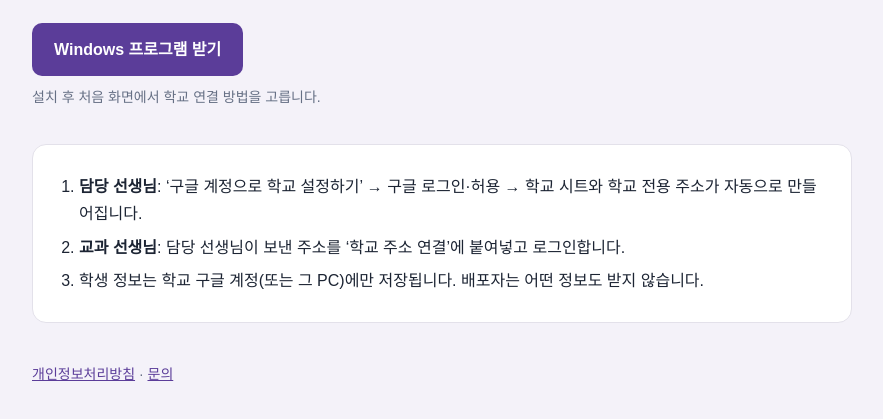
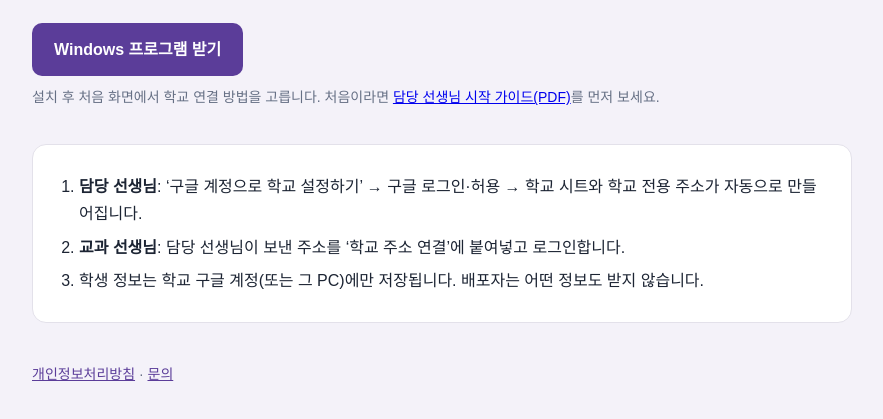
Before and after one commit to simonteacher/release.yml, an Electron app: page docs/index.html in a window 1100 px wide. Shown: the part 279-698 px from the top of the page, without its empty margins (108-991 px from the left). Drawn offline with Linux system fonts and the light colour scheme.

Commit message:
담당 선생님 시작 가이드 PDF 추가, 처음 설정 화면 안내 문구 보완
Co-Authored-By: Claude Opus 5.5 <noreply@anthropic.com>
Claude-Session: https://claude.ai/code/session_01Qd3eei7pePoTThJhFuSvY6

```diff
--- a/docs/index.html
+++ b/docs/index.html
@@ -26,7 +26,7 @@ footer a { color: #5b3d99; }
 <h1>최소 성취수준 보장지도<br>이수 관리 프로그램</h1>
 <p class="lead">예방지도 → 보충지도·추가학습 → 최종 이수 결과까지, 교과 선생님은 출석 날짜만 적고 담당 선생님은 학교 전체를 한 화면에서 관리합니다. 학교 무료 프로그램입니다.</p>
 <a class="dl" href="https://github.com/simonteacher/release.yml/releases/latest/download/ISU-Manager-Setup.exe">Windows 프로그램 받기</a>
-<p class="small">설치 후 처음 화면에서 학교 연결 방법을 고릅니다.</p>
+<p class="small">설치 후 처음 화면에서 학교 연결 방법을 고릅니다. 처음이라면 <a href="admin-guide.pdf">담당 선생님 시작 가이드(PDF)</a>를 먼저 보세요.</p>
 <ol>
 <li><b>담당 선생님</b>: ‘구글 계정으로 학교 설정하기’ → 구글 로그인·허용 → 학교 시트와 학교 전용 주소가 자동으로 만들어집니다.</li>
 <li><b>교과 선생님</b>: 담당 선생님이 보낸 주소를 ‘학교 주소 연결’에 붙여넣고 로그인합니다.</li>
```
Also changed, not shown: setup.html (+2 -1 lines), 1 other file.
